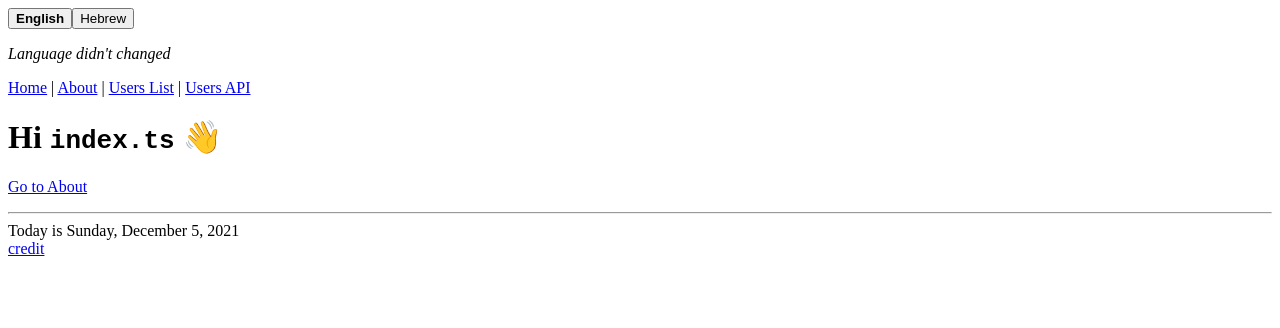
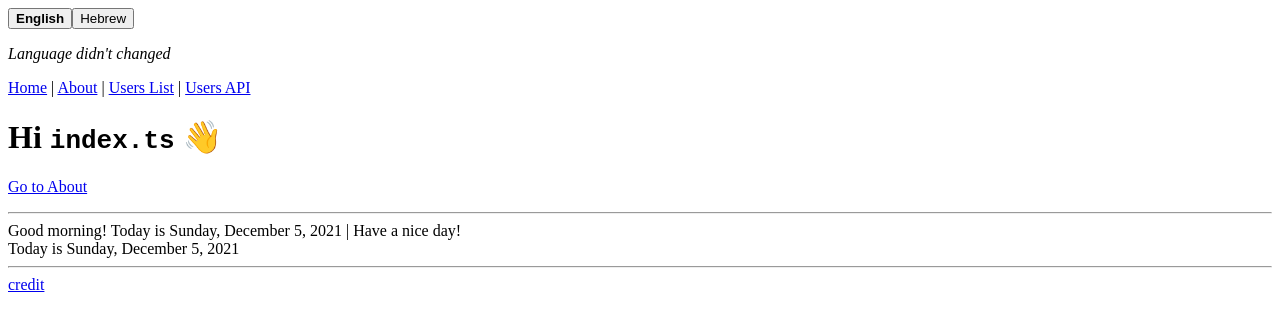
Before and after one commit to bnayae/wk-i18next-playground, a Next.js app: page / in a window 1280 px wide. Shown: the top 328 px of the page. Built offline with nearby package versions, Linux system fonts and the light colour scheme.

Commit message:
[ADD] context aware

```diff
--- /dev/null
+++ b/@localization/components/Footer.tsx
@@ -0,0 +1,30 @@
+import { DateTime } from 'luxon';
+import { useTranslation } from 'react-i18next';
+
+const getGreetingTime = (d = DateTime.now()) => {
+  const split_afternoon = 12; // 24hr time to split the afternoon
+  const split_evening = 17; // 24hr time to split the evening
+  const currentHour = parseFloat(d.toFormat('hh'));
+
+  if (currentHour >= split_afternoon && currentHour <= split_evening) {
+    return 'afternoon';
+  } else if (currentHour >= split_evening) {
+    return 'evening';
+  }
+  return 'morning';
+};
+
+export const Footer = () => {
+  const { t } = useTranslation();
+
+  return (
+    <div className="Footer">
+      <hr />
+      <div>
+        {t('footer.date', { date: new Date(), context: getGreetingTime() })}
+      </div>
+      <div>{t('footer.date', { date: new Date() })}</div>
+      <hr />
+    </div>
+  );
+};
--- a/@localization/components/index.ts
+++ b/@localization/components/index.ts
@@ -1 +1,2 @@
+export { Footer } from './Footer';
 export { LangSwitcher } from './LangSwitcher';
--- a/@localization/i18n.ts
+++ b/@localization/i18n.ts
@@ -39,6 +39,10 @@ i18n
           },
           footer: {
             date: 'Today is {{date, DATE_HUGE}}',
+            date_morning:
+              'Good morning! Today is {{date, DATE_HUGE}} | Have a nice day!',
+            date_afternoon: "Good afternoon! It's {{date, DATE_HUGE}}",
+            date_evening: 'Good evening! Today was the {{date, DATE_HUGE}}',
           },
         },
       },
@@ -55,6 +59,9 @@ i18n
           },
           footer: {
             date: 'היום {{date, DATE_HUGE}}',
+            date_morning: 'בוקר טוב {{date, DATE_HUGE}} | שמחה ואושר',
+            date_afternoon: 'אחר צהריים טובים {{date, DATE_HUGE}}',
+            date_evening: 'ערב טוב {{date, DATE_HUGE}}',
           },
         },
       },
--- a/components/Layout.tsx
+++ b/components/Layout.tsx
@@ -1,6 +1,7 @@
 import Link from 'next/link';
 import React, { ReactNode } from 'react';
 import { useTranslation } from 'react-i18next';
+import { Footer } from '../@localization';
 
 type Props = {
   children?: ReactNode;
@@ -28,10 +29,7 @@ export const Layout = ({ children }: Props) => {
         </nav>
       </header>
       {children}
-      <footer>
-        <hr />
-        <span>{t('footer.date', { date: new Date() })}</span>
-      </footer>
+      <Footer />
     </div>
   );
 };
```
